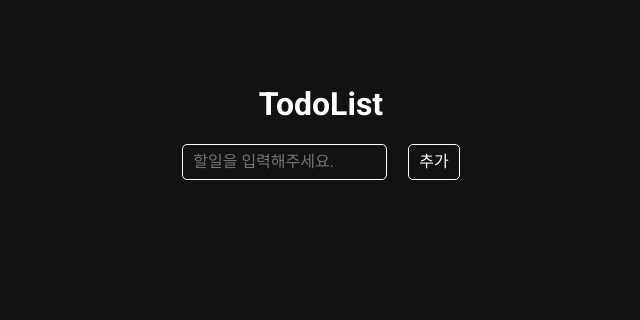
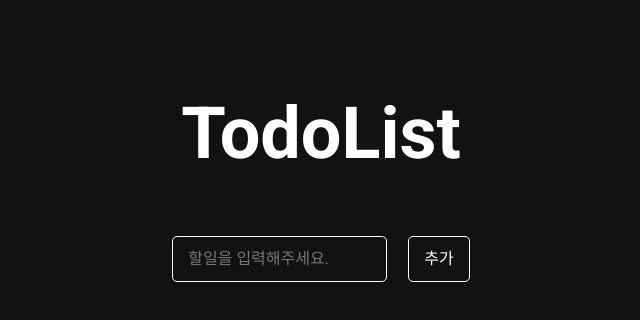
Before and after one commit to hyeokii/Nuxt-practice, a Nuxt app: page /todo in a window 1280 px wide. Shown: the top 320 px of the page, without its empty margins (319-959 px from the left). Built offline with nearby package versions, Linux system fonts and the light colour scheme; data requests are answered from the project's data file.

Commit message:
style: css수정

```diff
--- a/components/AddTodo.vue
+++ b/components/AddTodo.vue
@@ -34,6 +34,7 @@ export default {
         updatedDtm: new Date(),
       };
       try {
+        if (this.inputValue.length !== 0) {
           const response = await this.$axios
             .post(`http://localhost:3001/todoList`, { ...newTodo })
             .then((res) => {
@@ -41,6 +42,9 @@ export default {
               // 할일 추가 했을 때 부모 컴포넌트에게 이벤트 발생 알려주기
               this.inputValue = "";
             });
+        } else {
+          alert("할일을 입력해주세요!");
+        }
       } catch (err) {
         console.log("err", err);
       }
@@ -49,23 +53,24 @@ export default {
 };
 </script>
 
-<style>
+<style scoped>
 .addTodoBox {
-  margin: 1rem 0;
+  margin-top: 3rem;
+  margin-bottom: 1rem;
 }
 
 .addInput {
   border: 1px solid white;
   border-radius: 5px;
   margin-right: 5px;
-  padding: 5px 10px;
+  padding: 10px 15px;
   color: white;
 }
 
 .btn {
   color: white;
   border: 1px solid white;
-  padding: 5px 10px;
+  padding: 10px 15px;
   border-radius: 5px;
   margin-left: 1rem;
 }
--- a/data/todo-list.json
+++ b/data/todo-list.json
@@ -5,10 +5,10 @@
       "loginId": "song",
       "userNm": "김지은",
       "title": "할 일2",
-      "contents": "맛나게 밥먹기",
+      "contents": "퇴근 41분전",
       "status": "1",
       "createdDtm": "2024-04-10T23:51:05.763Z",
-      "updatedDtm": "2024-04-15T05:49:04.614Z"
+      "updatedDtm": "2024-04-15T07:19:13.266Z"
     },
     {
       "id": "2",
@@ -18,17 +18,17 @@
       "contents": "맛나게밥먹기",
       "status": "1",
       "createdDtm": "2024-04-10T23:51:05.763Z",
-      "updatedDtm": "2024-04-15T05:49:05.890Z"
+      "updatedDtm": "2024-04-15T06:41:56.819Z"
     },
     {
       "id": "3",
       "loginId": "re2volution",
       "userNm": "김지은",
       "title": "할 일3",
-      "contents": "기깔나게 숨",
+      "contents": "기깔나게 숨쉬기",
       "status": "1",
       "createdDtm": "2024-04-10T23:51:05.763Z",
-      "updatedDtm": "2024-04-15T05:49:06.624Z"
+      "updatedDtm": "2024-04-15T06:42:09.187Z"
     },
     {
       "id": "5",
@@ -38,27 +38,7 @@
       "contents": "안녕하세요",
       "status": "1",
       "createdDtm": "2024-04-10T23:51:05.763Z",
-      "updatedDtm": "2024-04-15T06:05:40.197Z"
-    },
-    {
-      "id": "4fe3",
-      "loginId": "ccomo07071",
-      "userNm": "김지은",
-      "title": "",
-      "contents": "밥을 먹읍시다",
-      "status": "1",
-      "createdDtm": "2024-04-12T04:16:06.596Z",
-      "updatedDtm": "2024-04-15T06:05:39.177Z"
-    },
-    {
-      "id": "1f99",
-      "loginId": "ccomo07071",
-      "userNm": "김지은",
-      "title": "",
-      "contents": "퇴근하기ㅎㅎㅎ",
-      "status": "1",
-      "createdDtm": "2024-04-12T04:23:24.927Z",
-      "updatedDtm": "2024-04-15T06:05:41.061Z"
+      "updatedDtm": "2024-04-15T06:41:58.582Z"
     },
     {
       "id": "a3e2",
@@ -69,6 +49,16 @@
       "status": "1",
       "createdDtm": "2024-04-12T04:23:29.766Z",
       "updatedDtm": "2024-04-15T06:05:42.552Z"
+    },
+    {
+      "id": "343d",
+      "loginId": "ccomo07071",
+      "userNm": "김지은",
+      "title": "",
+      "contents": "수정 내용임니다",
+      "status": "1",
+      "createdDtm": "2024-04-15T06:57:03.170Z",
+      "updatedDtm": "2024-04-15T07:02:19.015Z"
     }
   ],
   "currentUser": {
--- a/pages/todo/_id.vue
+++ b/pages/todo/_id.vue
@@ -5,13 +5,13 @@
         <NuxtLink to="/todo" class="prev"
           ><span class="prevBtn">&#10094;</span></NuxtLink
         >
-        <h1 class="title">{{ message }}</h1>
+        <span class="pageTitle">{{ message }}</span>
       </div>
       <div class="inputBox">
         <input
           class="contentsInput"
           v-model="editContents"
-          placeholder="수정할 컨텐츠"
+          placeholder="수정 내용을 입력해주세요."
           @keyup.enter="updateTodo"
         />
         <button class="saveBtn" @click="updateTodo">저장</button>
@@ -55,6 +55,7 @@ export default {
   methods: {
     async updateTodo() {
       try {
+        if (this.editContents.length !== 0) {
           const response = await this.$axios
             .put(`http://localhost:3001/todoList/${this.todo.id}`, {
               ...this.todo,
@@ -64,6 +65,9 @@ export default {
             .then(() => {
               this.$router.push("/todo");
             });
+        } else {
+          alert("수정 내용을 입력해주세요!");
+        }
       } catch (err) {
         console.log("err", err);
       }
@@ -72,7 +76,7 @@ export default {
 };
 </script>
 
-<style>
+<style scoped>
 .flex {
   display: flex;
   justify-content: center;
@@ -86,7 +90,7 @@ export default {
   justify-content: center;
   padding: 0 3rem;
   margin-top: 5rem;
-  width: 400px;
+  width: 450px;
 }
 
 .titleBox {
@@ -96,6 +100,10 @@ export default {
   position: relative;
   width: 100%;
   margin-bottom: 3rem;
+}
+
+.pageTitle {
+  font-size: 1.5rem;
 }
 
 .prev {
@@ -119,7 +127,8 @@ export default {
 
 .contentsInput {
   border: 1px solid white;
-  padding: 10px 15px;
+  padding: 5px 15px;
+  width: 250px;
   border-radius: 5px;
   color: white;
 }
--- a/pages/todo/index.vue
+++ b/pages/todo/index.vue
@@ -1,24 +1,24 @@
 <template>
   <div class="todoListBox">
-    <h1>{{ message }}</h1>
+    <span class="pageTitle">{{ message }}</span>
     <AddTodo
       :dataList="dataList"
       :curUser="curUserInfo"
       @addedTodo="handleAddTodo"
     />
     <ul>
-      <li class="todoItem" v-for="(data, idx) in dataList" :key="data.id">
+      <li class="todoItem" v-for="data in dataList" :key="data.id">
         <div class="todoContents" :class="{ completed: data.status === '2' }">
           <input
             type="checkbox"
+            style="zoom: 1.5"
             v-model="data.checked"
             @change="toggleStatus(data)"
           />
           <div class="text">
-            <span>{{ idx + 1 }}.</span> &nbsp;
             <span>{{ data.contents }}</span>
           </div>
-          <span>({{ data.userNm }})</span>
+          <span>{{ data.userNm }}</span>
         </div>
         <div class="btnBox">
           <NuxtLink :to="`/todo/${data.id}`">
@@ -109,7 +109,7 @@ export default {
 };
 </script>
 
-<style>
+<style scoped>
 .todoListBox {
   display: flex;
   flex-direction: column;
@@ -118,11 +118,16 @@ export default {
   margin-top: 5rem;
 }
 
+.pageTitle {
+  font-size: 72px;
+  font-weight: 700;
+}
+
 .todoItem {
   display: flex;
   justify-content: space-between;
   align-items: center;
-  margin: 20px;
+  margin-top: 20px;
 }
 
 .completed {
@@ -135,6 +140,8 @@ export default {
   flex: 1 1 1;
   display: flex;
   align-items: center;
+  border-bottom: 0.5px solid rgba(255, 255, 255, 0.251);
+  padding-bottom: 10px;
 }
 
 .text {
```
Lines whose indentation alone changed are shown as unchanged.
